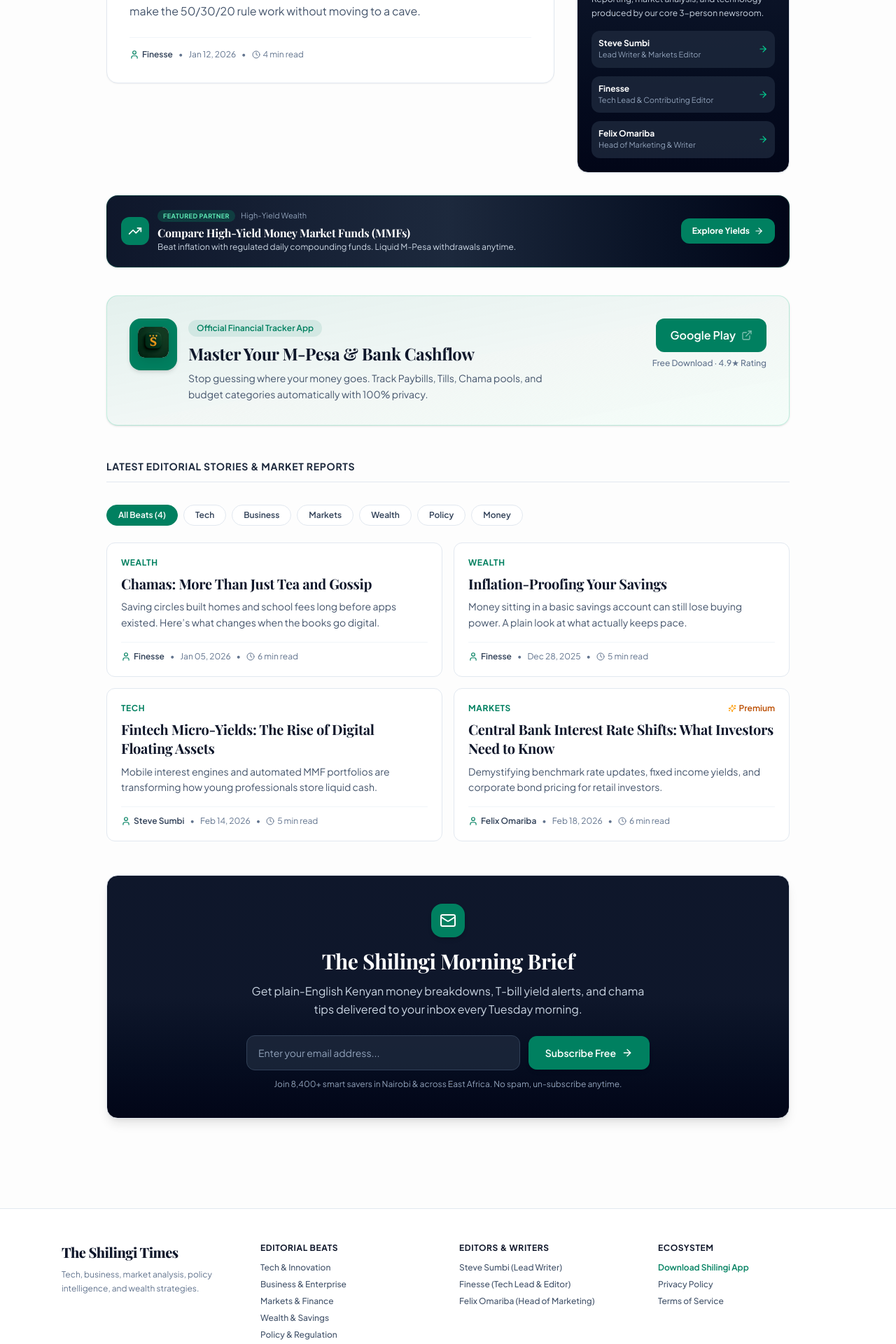
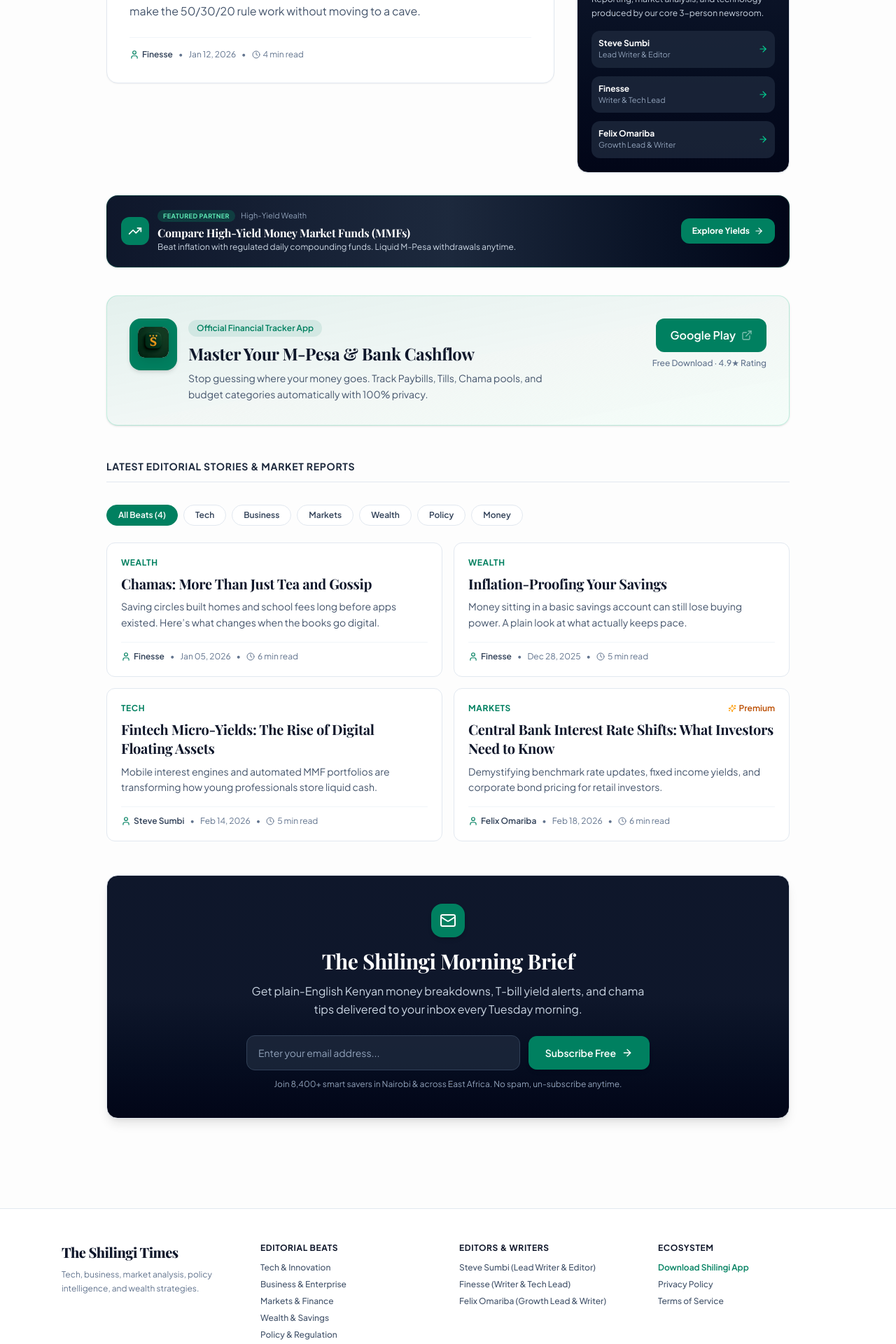
Before and after one commit to BrianKimeli/ShilingiWeb, a Next.js app: page /times in a window 1280 px wide. Shown: the part 680-2600 px from the top of the page at 70% size. Built offline with nearby package versions, Linux system fonts and the light colour scheme; no server answers; a web font is replaced by a local one.

Commit message:
feat(team): update newsroom titles for Steve, Finesse, and Felix

```diff
--- a/app/times/[slug]/page.tsx
+++ b/app/times/[slug]/page.tsx
@@ -40,8 +40,8 @@ export default async function ArticlePage({ params }: PageProps) {
     id: "finesse",
     slug: "finesse",
     name: article.author,
-    role: "Tech Lead & Columnist",
-    bio: "Tech Lead at Shilingi, writing candid breakdowns on personal finance, tech systems, and wealth creation.",
+    role: "Writer & Tech Lead",
+    bio: "Writer & Tech Lead at Shilingi, writing candid breakdowns on personal finance, tech systems, and wealth creation.",
     articleCount: 3,
   };
 
--- a/components/TimesFooter.tsx
+++ b/components/TimesFooter.tsx
@@ -55,17 +55,17 @@ export default function TimesFooter() {
             <ul className="mt-3 space-y-2 text-xs font-medium">
               <li>
                 <Link href="/times/writers/steve-sumbi" className="hover:text-[#008060]">
-                  Steve Sumbi (Lead Writer)
+                  Steve Sumbi (Lead Writer & Editor)
                 </Link>
               </li>
               <li>
                 <Link href="/times/writers/finesse" className="hover:text-[#008060]">
-                  Finesse (Tech Lead & Editor)
+                  Finesse (Writer & Tech Lead)
                 </Link>
               </li>
               <li>
                 <Link href="/times/writers/felix-omariba" className="hover:text-[#008060]">
-                  Felix Omariba (Head of Marketing)
+                  Felix Omariba (Growth Lead & Writer)
                 </Link>
               </li>
             </ul>
--- a/lib/writers.ts
+++ b/lib/writers.ts
@@ -17,8 +17,8 @@ export const writers: Writer[] = [
     id: "steve-sumbi",
     slug: "steve-sumbi",
     name: "Steve Sumbi",
-    role: "Lead Writer & Markets Editor",
-    bio: "Lead Writer at The Shilingi Times covering African markets, monetary policy, currency movements, and fintech infrastructure.",
+    role: "Lead Writer & Editor",
+    bio: "Lead Writer & Editor at The Shilingi Times covering African markets, monetary policy, currency movements, and fintech infrastructure.",
     twitter: "https://x.com/shilingiapp",
     articleCount: 4,
     mpesaPhone: "254711000000",
@@ -28,8 +28,8 @@ export const writers: Writer[] = [
     id: "finesse",
     slug: "finesse",
     name: "Finesse",
-    role: "Tech Lead & Contributing Editor",
-    bio: "Tech Lead building Shilingi's software platform and writing sharp, analytical breakdowns on personal finance, money psychology, and tech-driven wealth creation.",
+    role: "Writer & Tech Lead",
+    bio: "Writer & Tech Lead building Shilingi's software platform and writing sharp, analytical breakdowns on personal finance, money psychology, and tech-driven wealth creation.",
     twitter: "https://x.com/shilingiapp",
     linkedin: "https://linkedin.com/company/shilingi",
     articleCount: 3,
@@ -40,8 +40,8 @@ export const writers: Writer[] = [
     id: "felix-omariba",
     slug: "felix-omariba",
     name: "Felix Omariba",
-    role: "Head of Marketing & Writer",
-    bio: "Leading marketing, distribution, and commercial growth for The Shilingi Times while publishing actionable guides on Money Market Funds and group investing.",
+    role: "Growth Lead & Writer",
+    bio: "Growth Lead & Writer for The Shilingi Times driving audience expansion and commercial partnerships while publishing actionable guides on Money Market Funds and wealth building.",
     twitter: "https://x.com/shilingiapp",
     articleCount: 2,
     mpesaPhone: "254722000000",
```
